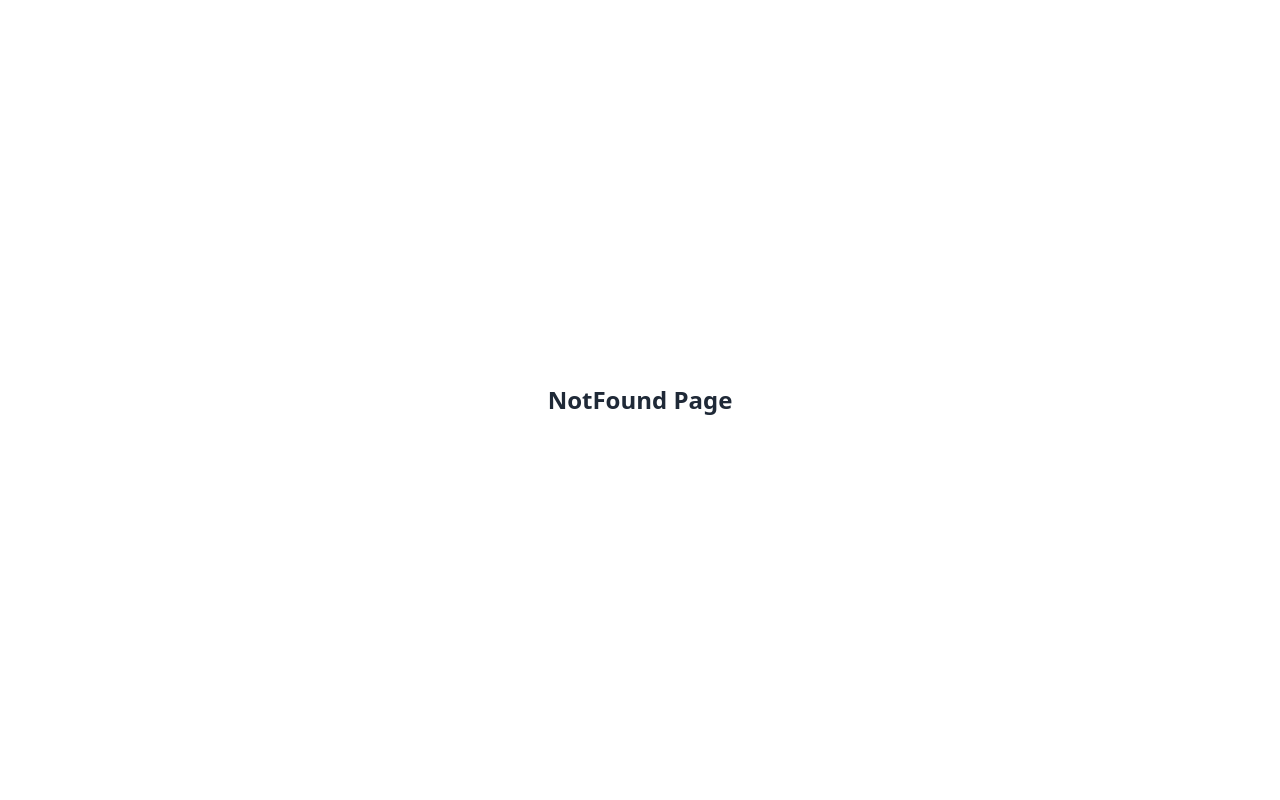
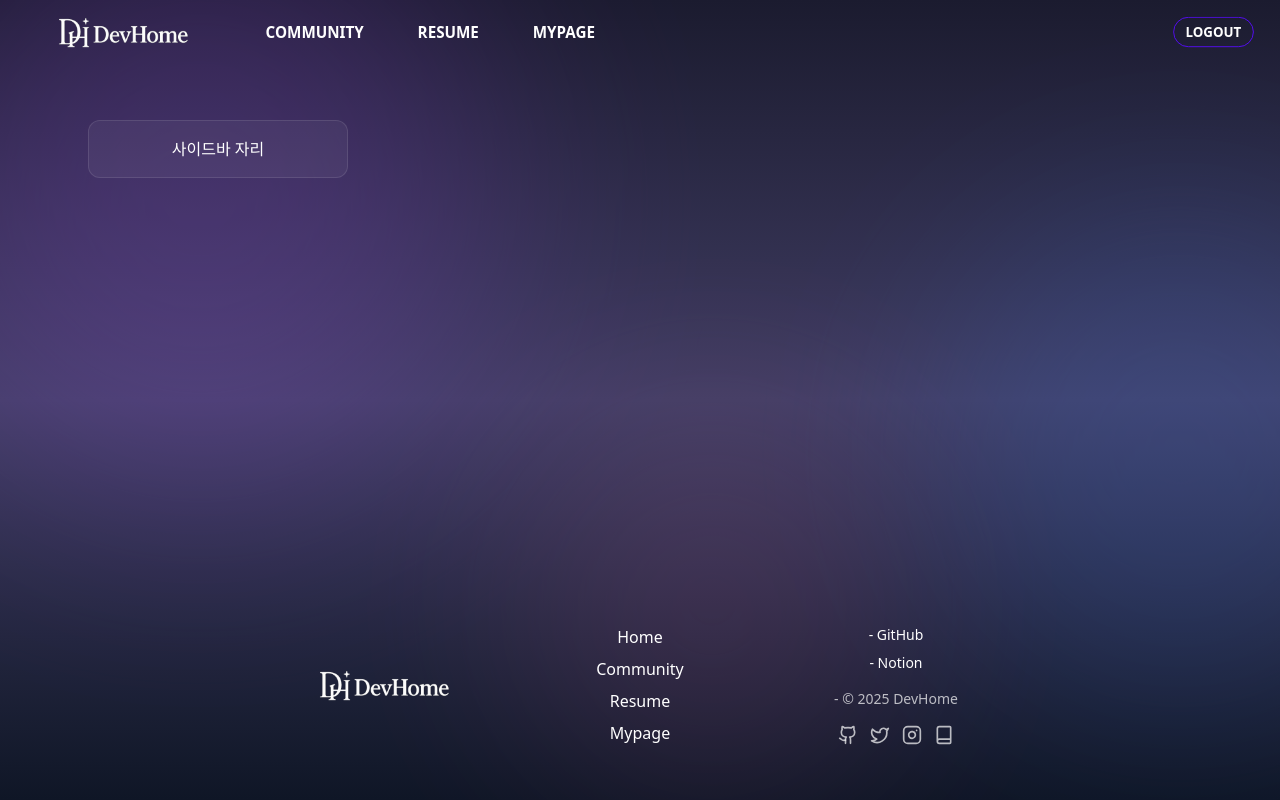
Before and after one commit to iziyeon/DevHome, a React (Vite) app: page /mypage/hong in a window 1280 px wide. Built offline with nearby package versions, Linux system fonts and the light colour scheme; the HTML template or start-up script is replaced by a standard one.

Commit message:
feat: 마이페이지 레이아웃 추가

```diff
--- a/src/components/layout/Header.tsx
+++ b/src/components/layout/Header.tsx
@@ -2,9 +2,8 @@ import { useState } from "react";
 import { Link, useLocation } from "react-router-dom";
 import logo from "../../assets/layout/logo.png";
 
-
 const isLoggedIn = true; // TODO: Firebase Auth로 연동 예정
-const username = "hong"; // TODO: auth.currentUser.displayName으로 대체 예정
+const username = "yeon"; // TODO: auth.currentUser.displayName으로 대체 예정
 
 const navLinks = [
   { to: () => "/community", label: "Community", always: true },
--- /dev/null
+++ b/src/components/pages/mypage/layout/MyPageLayout.tsx
@@ -0,0 +1,26 @@
+import { Outlet, useParams } from "react-router-dom";
+
+export default function MyPageLayout() {
+  const { username } = useParams<{ username: string }>();
+
+  if (!username) {
+    return (
+      <div className="py-20 text-center text-white">
+        유저 정보를 찾을 수 없습니다.
+      </div>
+    );
+  }
+
+  return (
+    <div className="mx-auto grid max-w-6xl grid-cols-1 gap-10 px-6 py-14 text-white animate-fade-in md:grid-cols-[260px_1fr]">
+      <aside className="bg-white/5 border border-white/10 rounded-xl p-4 text-center text-white">
+        사이드바 자리
+      </aside>
+
+      {/* 오른쪽 콘텐츠 영역 */}
+      <div className="space-y-8">
+        <Outlet />
+      </div>
+    </div>
+  );
+}
--- a/src/routes/Router.tsx
+++ b/src/routes/Router.tsx
@@ -2,66 +2,19 @@
 import { BrowserRouter, Routes, Route } from "react-router-dom";
 import PageWrapper from "../components/layout/PageWrapper";
 
-// 📌 페이지 컴포넌트
 import Home from "../pages/Home";
-import Login from "../pages/Login";
-import SignUp from "../pages/SignUp";
 import Community from "../pages/Community";
-import PostDetail from "../pages/PostDetail";
-import PostWrite from "../pages/PostWrite";
-import NotFound from "../pages/NotFound";
-
-// 📌 마이페이지 - 메인 레이아웃 및 콘텐츠
-// import MyPageLayout from "../components/pages/mypage/layout/MyPageLayout";
-// import MyPageHome from "../components/pages/mypage/content/MyPageHome";
-// import MyPageGuestbook from "../components/pages/mypage/content/MyPageGuestbook";
-// import MyPageQuickLinks from "../components/pages/mypage/content/MyPageQuickLinks";
-
-// 📌 마이페이지 - 카테고리/글 상세/작성
-// import PostCategoryPage from "../components/pages/mypage/CategoryPages/PostCategoryPage";
-// import MyPagePostDetail from "../components/pages/mypage/PostDetail/MyPagePostDetail";
-// import MyPagePostWrite from "../components/pages/mypage/PostDetail/MyPagePostWrite";
-
-// 📌 설정 페이지
-// import SettingsProfile from "../components/pages/mypage/SettingsProfile/SettingsProfile";
+import MyPageLayout from "../components/pages/mypage/layout/MyPageLayout";
 
 export default function Router() {
   return (
     <BrowserRouter>
       <Routes>
-        {/* ✅ 전체 레이아웃을 감싸는 공통 Wrapper */}
         <Route element={<PageWrapper />}>
-          {/* ✅ 메인 라우트 */}
           <Route path="/" element={<Home />} />
-          <Route path="/login" element={<Login />} />
-          <Route path="/signup" element={<SignUp />} />
-          {/* ✅ 커뮤니티 관련 */}
           <Route path="/community" element={<Community />} />
-          <Route path="/posts/:id" element={<PostDetail />} />
-          <Route path="/write" element={<PostWrite />} />{" "}
-          {/* 커뮤니티 글쓰기 */}
-          {/* ✅ 마이페이지 레이아웃 및 내부 */}
-          {/* <Route path="/mypage/:username" element={<MyPageLayout />}>
-            <Route index element={<MyPageHome />} />
-            <Route path="guestbook" element={<MyPageGuestbook />} />
-            <Route path="links" element={<MyPageQuickLinks />} />
-            <Route
-              path="category/:categoryKey"
-              element={<PostCategoryPage />}
-            />
-          </Route>
-          <Route
-            path="/mypage/:username/post/:postId"
-            element={<MyPagePostDetail />}
-          />
-          <Route path="/mypage/write" element={<MyPagePostWrite />} />{" "} */}
-          {/* 마이페이지 글쓰기 */}
-          {/* ✅ 설정 */}
-          {/* <Route path="/settings/profile" element={<SettingsProfile />} /> */}
+          <Route path="/mypage/:username" element={<MyPageLayout />} />
         </Route>
-
-        {/* ✅ 404 Not Found 처리 */}
-        <Route path="*" element={<NotFound />} />
       </Routes>
     </BrowserRouter>
   );
```
